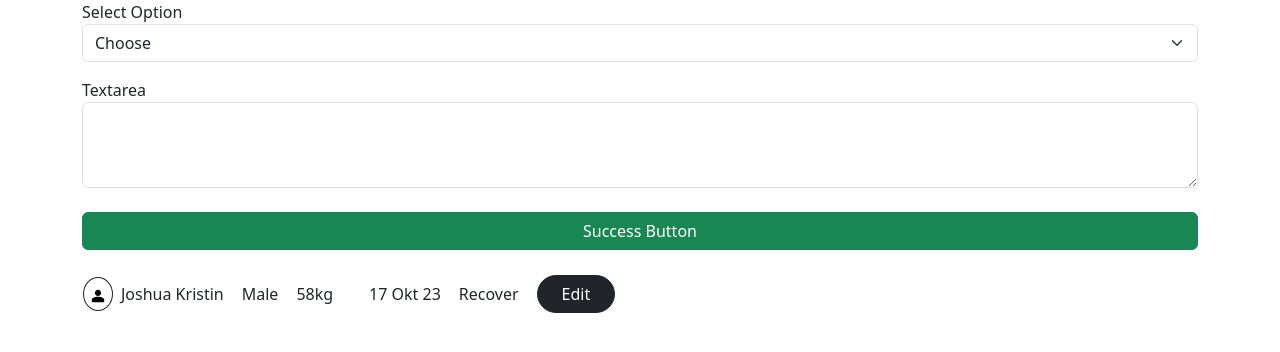
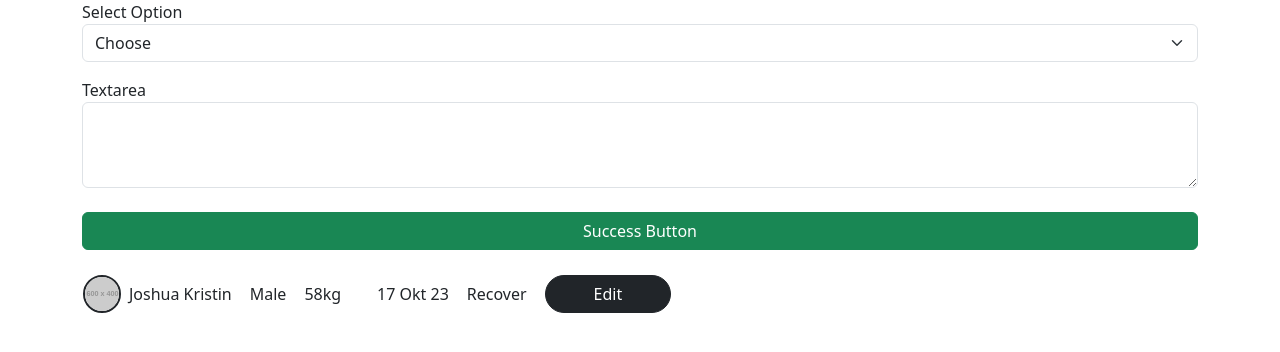
Before and after one commit to Health-Care-System/fe-react-doctor, a React (Vite) app: page / in a window 1280 px wide. Shown: the top 352 px of the page. Built offline with nearby package versions, Linux system fonts and the light colour scheme.

Commit message:
fix: table row ui component image

```diff
--- a/src/App.jsx
+++ b/src/App.jsx
@@ -15,6 +15,7 @@ function App() {
     disease: "Demam",
     date: "17 Okt 23",
     status: "Recover",
+    image: "https://placehold.co/600x400.png"
   };
   return (
     <>
--- a/src/components/ui/Cards/PatientTableRow.jsx
+++ b/src/components/ui/Cards/PatientTableRow.jsx
@@ -1,54 +1,12 @@
 import { Button } from "../Button";
 
 export const PatientTableRow = ({ data }) => {
-  const { name, gender, weight, discase, date, status } = data;
+  const { name, gender, weight, discase, date, status, image } = data;
   return (
     <tr className="d-flex flex-row table-responsive align-items-center gap-3 text-nowrap">
       <td className="d-flex flex-row align-items-center gap-2 text-nowrap">
-        <div className="rounded-circle p-1 border border-dark">
-          <svg
-            xmlns="http://www.w3.org/2000/svg"
-            width={20}
-            height={20}
-            viewBox="0 0 20 20"
-            fill="none"
-          >
-            <g clipPath="url(#clip0_209_14279)">
-              <mask
-                id="mask0_209_14279"
-                style={{ maskType: "alpha" }}
-                maskUnits="userSpaceOnUse"
-                x={0}
-                y={0}
-                width={20}
-                height={20}
-              >
-                <rect
-                  x={0.727295}
-                  y={0.726562}
-                  width={18.5455}
-                  height={18.5455}
-                  fill="#D9D9D9"
-                />
-              </mask>
-              <g mask="url(#mask0_209_14279)">
-                <path
-                  d="M9.99999 10.0002C9.14999 10.0002 8.42234 9.69753 7.81704 9.09222C7.21174 8.48692 6.90909 7.75927 6.90909 6.90927C6.90909 6.05927 7.21174 5.33162 7.81704 4.72631C8.42234 4.12101 9.14999 3.81836 9.99999 3.81836C10.85 3.81836 11.5776 4.12101 12.1829 4.72631C12.7883 5.33162 13.0909 6.05927 13.0909 6.90927C13.0909 7.75927 12.7883 8.48692 12.1829 9.09222C11.5776 9.69753 10.85 10.0002 9.99999 10.0002ZM3.81818 16.182V14.0184C3.81818 13.5805 3.93087 13.178 4.15624 12.811C4.38162 12.4439 4.68106 12.1638 5.05454 11.9706C5.85302 11.5714 6.66439 11.272 7.48863 11.0723C8.31287 10.8727 9.14999 10.7729 9.99999 10.7729C10.85 10.7729 11.6871 10.8727 12.5114 11.0723C13.3356 11.272 14.147 11.5714 14.9454 11.9706C15.3189 12.1638 15.6184 12.4439 15.8437 12.811C16.0691 13.178 16.1818 13.5805 16.1818 14.0184V16.182H3.81818Z"
-                  fill="black"
-                />
-              </g>
-            </g>
-            <defs>
-              <clipPath id="clip0_209_14279">
-                <rect
-                  width={18.5455}
-                  height={18.5455}
-                  fill="white"
-                  transform="translate(0.727295 0.726562)"
-                />
-              </clipPath>
-            </defs>
-          </svg>
+        <div className="rounded-circle border border-2 border-dark">
+          <img src={image} alt={name} width={34} height={34} className="rounded-circle object-fit-cover" />
         </div>
         <p className="m-0">{name}</p>
       </td>
@@ -58,7 +16,7 @@ export const PatientTableRow = ({ data }) => {
       <td>{date}</td>
       <td>{status}</td>
       <td>
-        <Button className="btn-dark rounded-pill px-4" onClick={() => {}}>
+        <Button className="btn-dark rounded-pill px-5" onClick={() => {}}>
           Edit
         </Button>
       </td>
```
